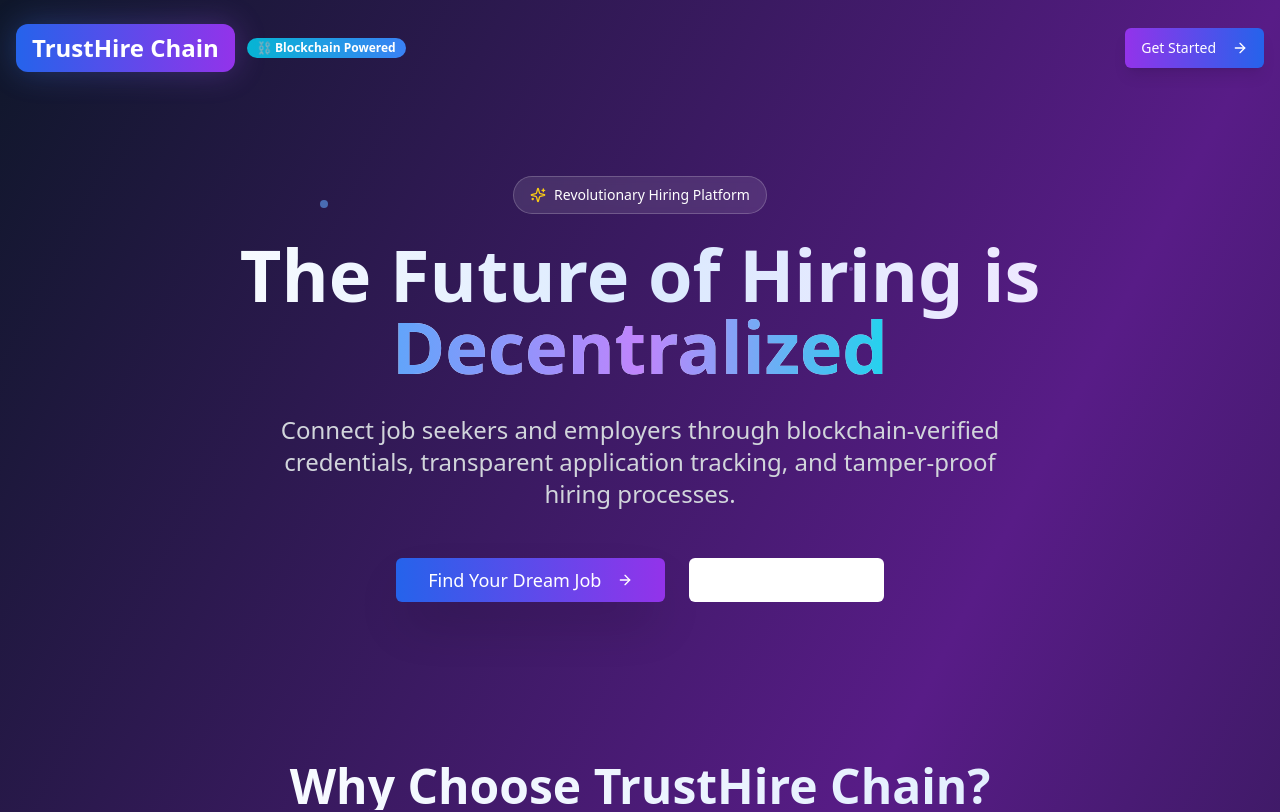
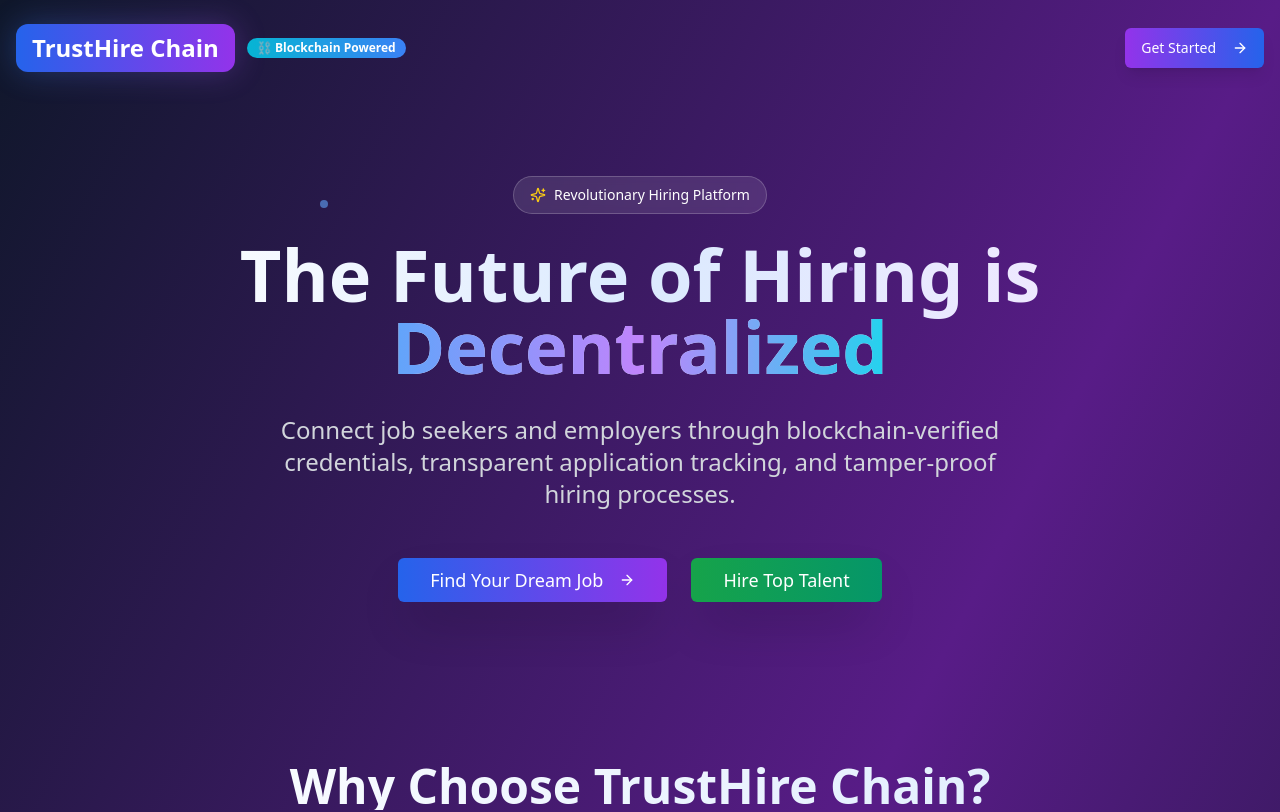
Before and after one commit to Blackpenguin46/trust-hire-chain, a React (Vite) app: page / in a window 1280 px wide. Shown: the top 812 px of the page. Built offline with nearby package versions, Linux system fonts and the light colour scheme.

Commit message:
Fix: Ensure "Hire Top Talent" button is always visible
The "Hire Top Talent" button on the landing page was not always visible. This commit ensures the button is always visible.

```diff
--- a/src/pages/LandingPage.tsx
+++ b/src/pages/LandingPage.tsx
@@ -1,3 +1,4 @@
+
 import React from 'react';
 import { Button } from '@/components/ui/button';
 import { Card, CardContent, CardDescription, CardHeader, CardTitle } from '@/components/ui/card';
@@ -68,9 +69,8 @@ const LandingPage = () => {
               <ArrowRight className="ml-2 h-5 w-5" />
             </Button>
             <Button
-              variant="outline"
               size="lg"
-              className="text-lg px-8 py-4 border-2 border-white/30 text-white hover:bg-white/10 backdrop-blur-sm transition-all duration-300 transform hover:scale-105"
+              className="text-lg px-8 py-4 bg-gradient-to-r from-green-600 to-emerald-600 hover:from-green-700 hover:to-emerald-700 text-white border-0 shadow-2xl hover:shadow-green-500/25 transition-all duration-300 transform hover:scale-105"
               onClick={() => window.location.href = '/auth'}
             >
               Hire Top Talent
```
